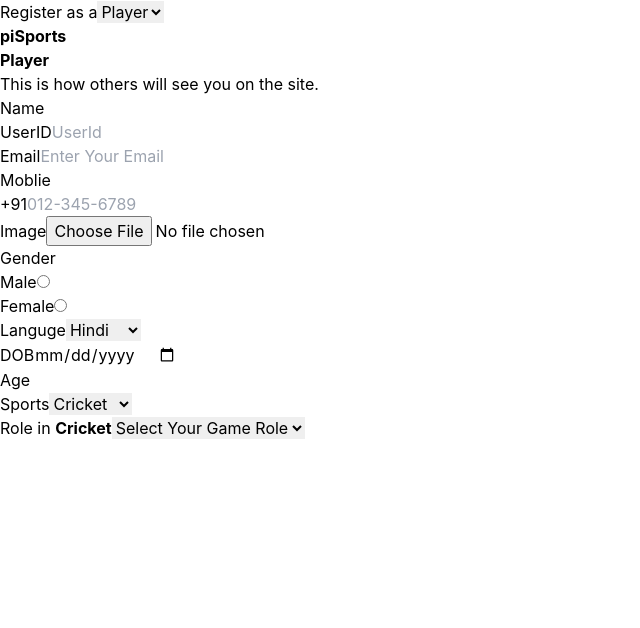
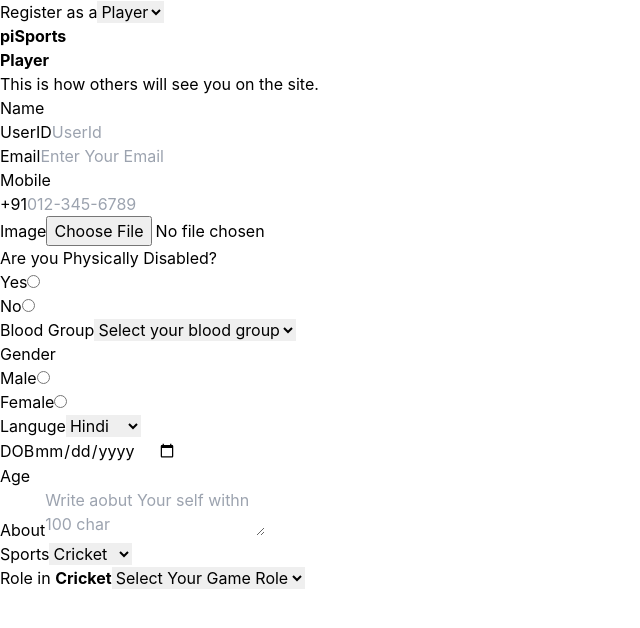
Before and after one commit to SSR14FEB/piSports, a React (Vite) app in the folder Forntend/: page /Registraton in a window 1280 px wide. Shown: the top 628 px of the page, without its empty margins (0-640 px from the left). Built offline with nearby package versions, Linux system fonts and the light colour scheme.

Commit message:
added new categorised like   boold group section and physically abled and about section

```diff
--- a/Forntend/package.json
+++ b/Forntend/package.json
@@ -23,6 +23,7 @@
     "react-phone-number-input": "^3.4.8",
     "react-redux": "^9.1.2",
     "react-router-dom": "^6.26.1",
+    "sweetalert2": "^11.14.1",
     "toolkit": "^1.5.4"
   },
   "devDependencies": {
--- a/Forntend/src/Components/Registration/Registraton.jsx
+++ b/Forntend/src/Components/Registration/Registraton.jsx
@@ -21,7 +21,7 @@ function Registraton() {
   const [sug, setSug] = useState("UserId");
 
   // To Retrive (Email, Mobile number) use thes varibels mobile and email
-  const name = useSelector((state)=> state.info.Name);
+  const name = useSelector((state) => state.info.Name);
   const mobile = useSelector((state) => state.info.Mobile);
   const email = useSelector((state) => state.info.Email);
 
@@ -55,58 +55,58 @@ function Registraton() {
   };
 
   return (
-    <div className=" w-full h-full grid grid-rows-[100%] grid-cols-[25%_70%] ">
-      <div className=" row-span-1 col-start-1 col-end-2 flex justify-center bg-gray-100">
-        <div className="  mt-20 justify-center align-top gap-2 text-left ">
-          <label for="Register as a" className="font-[450]">
+    <div className="w-full h-[100%] grid grid-rows-[100vh] grid-cols-[25%_70%]">
+      <div className=" row-start-1 row-end-2 col-start-1 col-end-2 flex justify-center bg-gray-100">
+        <div className="mt-20 justify-center align-top gap-2 text-left">
+          <label htmlFor="Register as a" className="font-[450]">
             Register as a
           </label>
           <select
             name="Register as a"
             id="Register as a"
-            className=" h-7 w-[120%] rounded-md hover:ring ring-orange-500 hover:outline-none bg-white text-black"
+            className="h-7 w-[120%] rounded-md hover:ring ring-orange-500 hover:outline-none bg-white text-black"
             onChange={(e) => setRegister(e.target.value)}
           >
-            <option value="Player" className="w-[120%] ">
+            <option value="Player" className="w-[120%]">
               Player
             </option>
-            <option value="Team" className="w-[120%]  ">
+            <option value="Team" className="w-[120%]">
               Team
             </option>
-            <option value="Event" className="w-[120%]  ">
+            <option value="Event" className="w-[120%]">
               Event
             </option>
           </select>
         </div>
       </div>
+
       <div className="col-start-2 col-end-3">
-        <header className="flex flex-col h-[132px] justify-between ">
+        <header className="flex flex-col h-[132px] justify-between">
           <p className="relative mt-5 ml-5 text-orange-500">
             <Link to="/*">
               <strong>piSports</strong>
             </Link>
           </p>
           <div>
-            <p className="  relative  ml-20 ">
+            <p className="relative ml-20">
               <strong>{resgister}</strong>
             </p>
-            <p className=" relative ml-20">
+            <p className="relative ml-20">
               This is how others will see you on the site.
             </p>
           </div>
         </header>
+
         <section className="relative w-full h-screen left-10">
-          {/* form start from here  */}
           <section>
-
-          <div className="mt-4 ml-10 flex flex-col gap-2 w-1/2">
+            <div className="mt-4 ml-10 flex flex-col gap-2 w-1/2">
               <label htmlFor="Name">Name</label>
               <input
                 readOnly
                 value={name}
                 type="text"
                 id="Name"
-                className="bg-white border rounded-sm pl-1 "
+                className="bg-white border rounded-sm pl-1"
               />
             </div>
 
@@ -115,41 +115,44 @@ function Registraton() {
               <input
                 type="text"
                 id="UserId"
-                className="bg-white border rounded-sm pl-1 "
+                className="bg-white border rounded-sm pl-1"
                 placeholder="UserId"
                 onChange={(e) => {
                   const val = e.target.value;
                   if (val.length > 5) setUserId(e.target.value);
                   else {
-                    setSug("Userid must have more then  5 char");
+                    setSug("Userid must have more than 5 char");
                   }
                 }}
               />
             </div>
+
             <div className="mt-4 ml-10 flex flex-col gap-2 w-1/2">
               <label htmlFor="Email">Email</label>
               <input
                 readOnly
                 type="Email"
                 id="Email"
-                className="bg-white border rounded-sm pl-1 "
+                className="bg-white border rounded-sm pl-1"
                 placeholder="Enter Your Email"
                 value={email}
               />
             </div>
           </section>
+
+          {/* Mobile and Image */}
           <div className="gap-2 w-[48vw] mt-4 ml-10 flex flex-wrap justify-between">
             <div>
-              <label htmlFor="India">Moblie</label>
-              <div className="w-52 flex justify-between ">
-                <span className="text-gray-500 border-gray-200 border rounded-s m ">
+              <label htmlFor="India">Mobile</label>
+              <div className="w-52 flex justify-between">
+                <span className="text-gray-500 border-gray-200 border rounded-s">
                   +91
                 </span>
                 <input
                   readOnly
                   type="tel"
                   id="India"
-                  className="border-2  hover:border-l-0 rounded-sm pl-1  "
+                  className="border-2 hover:border-l-0 rounded-sm pl-1"
                   placeholder="012-345-6789"
                   value={mobile}
                 />
@@ -157,9 +160,88 @@ function Registraton() {
             </div>
             <div className="flex flex-col">
               <label htmlFor="Image">Image</label>
-              <input type="file"></input>
+              <input
+                type="file"
+                accept="image/*"
+                onChange={(e) => {
+                  const img = e.target.files[0];
+                  const imgSize = img.size / 1024;
+                  if (imgSize <= 500) {
+                    alert("File Uploded Success Fully");
+                    e.target.value = null;
+                  } else
+                    alert(
+                      "File size exceeds 500KB. Please upload a smaller image."
+                    );
+                }}
+              />
             </div>
           </div>
+
+          {/* Physically Disabled Section */}
+          <section className="w-[50vw] flex ">
+            <div className="w-[24vw] mt-4 ml-10 flex flex-col justify-between">
+              <label htmlFor="PhysicallyDisabled" className="mt-4 mb-2">
+                Are you Physically Disabled?
+              </label>
+              <div className="w-52 flex justify-start gap-5">
+                <div className="flex items-center gap-2">
+                  <label htmlFor="Yes">Yes</label>
+                  <input
+                    type="radio"
+                    id="Yes"
+                    value="Yes"
+                    name="physicallyDisabled"
+                    onChange={(e) => setPhysicallyDisabled(e.target.value)}
+                  />
+                </div>
+                <div className="flex items-center gap-2">
+                  <label htmlFor="No">No</label>
+                  <input
+                    type="radio"
+                    id="No"
+                    value="No"
+                    name="physicallyDisabled"
+                    onChange={(e) => setPhysicallyDisabled(e.target.value)}
+                  />
+
+
+                </div>
+
+              </div>
+
+            </div>
+            <div className="flex flex-col ml-6 mt-8 shadow-md">
+                    <label
+                      htmlFor="blood"
+                      className="text-base font-medium mb-2"
+                    >
+                      Blood Group
+                    </label>
+                    <select
+                      id="blood"
+                      className="bg-white border border-gray-300 rounded-md focus:ring focus:ring-blue-500 focus:border-blue-500 py-1 px-1"
+                    >
+                      <option
+                        value=""
+                        className="text-gray-400"
+                        disabled
+                        selected
+                      >
+                        Select your blood group
+                      </option>
+                      <option value="A+">A+</option>
+                      <option value="A-">A-</option>
+                      <option value="B+">B+</option>
+                      <option value="B-">B-</option>
+                      <option value="AB+">AB+</option>
+                      <option value="AB-">AB-</option>
+                      <option value="O+">O+</option>
+                      <option value="O-">O-</option>
+                    </select>
+                  </div>
+          </section>
+
           <section className="w-[38vw] flex  ">
             <div className="w-[24vw] mt-4 ml-10 flex flex-col justify-between">
               <label htmlFor="Male" className="mt-4 mb-2">
@@ -232,13 +314,29 @@ function Registraton() {
               />
             </div>
           </section>
+          <section className=" ml-10 flex flex-wrap flex-col">
+            <label htmlFor="About">About</label>
+            <textarea
+              name=""
+              id="About"
+              className="w-[50%] h-[30vh]  bg-white shadow appearance-none  text-black border-2  rounded-sm pl-1  focus:shadow-outline"
+              placeholder="Write aobut Your self withn 100 char"
+              onChange={(e) => {
+                e.target.value.length > 100
+                  ? alert(
+                      `You have exceeded the limit of 100 characters by $ {e.target.value.length - 200} characters.`
+                    )
+                  : "";
+              }}
+            />
+          </section>
 
           <section className="w-[38vw] h-24 flex flex-wrap justify-between ">
             <div className=" flex flex-col justify-center ml-10 mt-4 h-24">
               <label htmlFor="Sports">Sports</label>
               <select
                 id="Sports"
-                className=" bg-white border"
+                className=" bg-white border border-gray-300 rounded-md focus:ring focus:ring-orange-500 focus:border-orange-500 py-1 px-1"
                 onClick={(e) => setSports(e.target.value)}
               >
                 <option value="Cricket">Cricket</option>
@@ -254,10 +352,10 @@ function Registraton() {
               {sports == "Cricket" ? (
                 <select
                   id="Profile"
-                  className="bg-white border"
+                  className="bg-white border border-gray-300 rounded-md focus:ring focus:ring-orange-500 focus:border-orange-500 py-1 px-1"
                   onClick={(e) => setRole(e.target.value)}
                 >
-                  <option value="">Select Your Game Role</option>
+                  <option value="" disabled selected>Select Your Game Role</option>
                   <option value="Batsman">Batsman</option>
                   <option value="Bowler">Bowler</option>
                   <option value="All-Rounder">All-Rounder</option>
@@ -276,10 +374,10 @@ function Registraton() {
               {sports == "Soccer" ? (
                 <select
                   id="Profile"
-                  className="bg-white border"
+                  className="bg-white border border-gray-300 rounded-md focus:ring focus:ring-orange-500 focus:border-orange-500 py-1 px-1"
                   onClick={(e) => setRole(e.target.value)}
                 >
-                  <option value="">Select Your Game Role</option>
+                  <option value=""disabled selected>Select Your Game Role</option>
                   <option value="Goalkeeper">Goalkeeper</option>
                   <option value="Defender">Defender</option>
                   <option value="Midfielder">Midfielder</option>
@@ -305,10 +403,10 @@ function Registraton() {
               {sports === "Kabaddi" ? (
                 <select
                   id="Profile"
-                  className="bg-white border"
+                  className="bg-white border border-gray-300 rounded-md focus:ring focus:ring-orange-500 focus:border-orange-500 py-1 px-1"
                   onClick={(e) => setRole(e.target.value)}
                 >
-                  <option value="">Select Your Game Role</option>
+                  <option value="" disabled selected>Select Your Game Role</option>
                   <option value="Raider">Raider</option>
                   <option value="Defender">Defender</option>
                   <option value="All-Rounder">All-Rounder</option>
```
Also changed, not shown: 1 other file (tests, documents, lock files or other folders).
